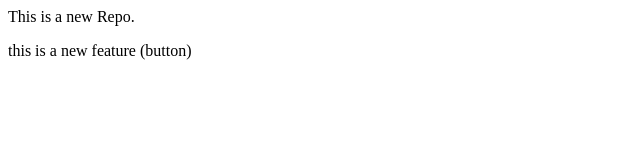
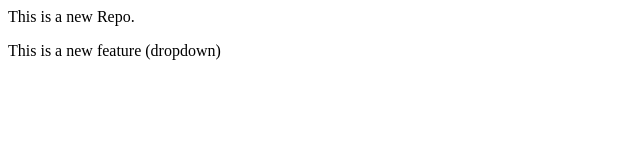
Before and after one commit to Ragini-yadav9555/localrepo, a plain HTML site: page index.html in a window 1280 px wide. Shown: the full height of the page, 0-640 px from the left. Drawn offline with Linux system fonts and the light colour scheme.

Commit message:
Add dropdown

```diff
--- a/index.html
+++ b/index.html
@@ -1,2 +1,2 @@
 <p>This is a new Repo.</p>
-<p>this is a new feature (button)</p>
+<p>This is a new feature (dropdown)</p>
```
